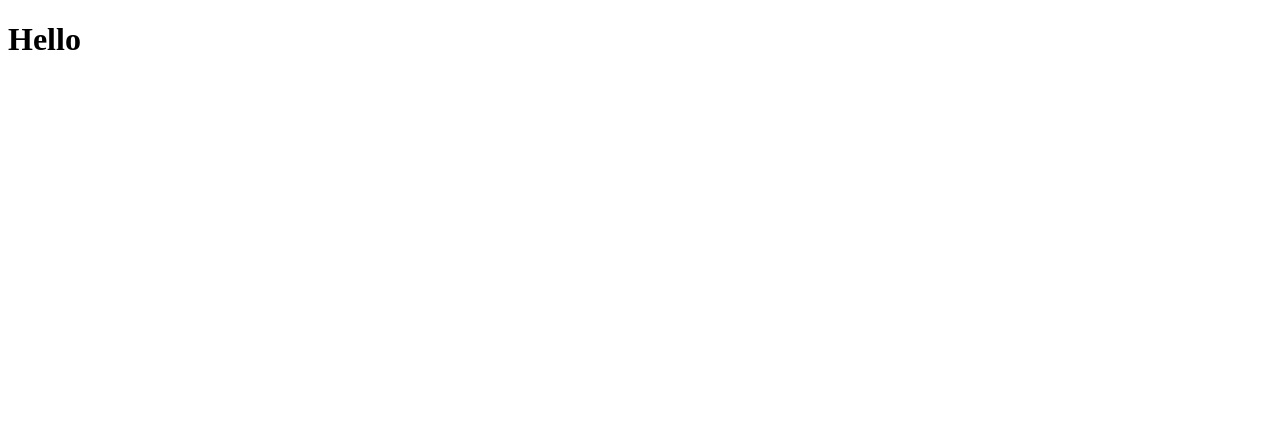
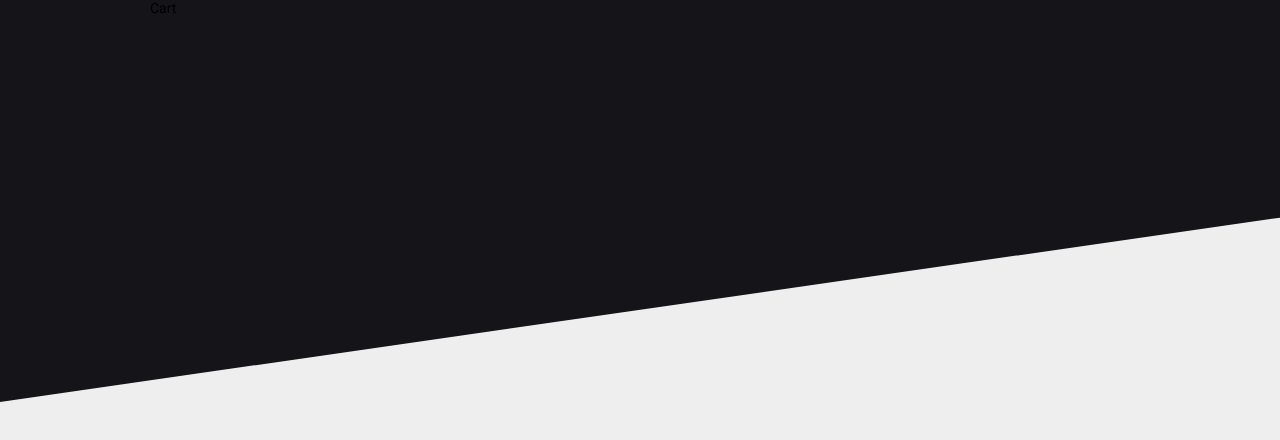
Before and after one commit to stephanogiuseppe/shopping-cart, a React (Create React App) app: page /cart in a window 1280 px wide. Shown: the top 440 px of the page. Built offline with nearby package versions, Linux system fonts and the light colour scheme.

Commit message:
init pages and routes

```diff
--- a/src/App.js
+++ b/src/App.js
@@ -1,10 +1,16 @@
 import React from 'react'
+import { BrowserRouter } from 'react-router-dom'
+
+import GlobalStyle from './styles/global'
+import Routes from './routes'
 
 function App() {
   return (
-    <>
-      <h1>Hello</h1>
-    </>
+    <BrowserRouter>
+      <GlobalStyle />
+      {/* <Header /> */}
+      <Routes />
+    </BrowserRouter>
   )
 }
 
--- /dev/null
+++ b/src/pages/Cart/index.js
@@ -0,0 +1,5 @@
+import React from 'react'
+
+export default function Cart() {
+  return <div>Cart</div>
+}
--- /dev/null
+++ b/src/pages/Home/index.js
@@ -0,0 +1,5 @@
+import React from 'react'
+
+export default function Home() {
+  return <div>Home</div>
+}
--- /dev/null
+++ b/src/routes.js
@@ -0,0 +1,14 @@
+import React from 'react'
+import { Switch, Route } from 'react-router-dom'
+
+import Home from './pages/Home'
+import Cart from './pages/Cart'
+
+export default function Routes() {
+  return (
+    <Switch>
+      <Route path="/" exact component={Home} />
+      <Route path="/cart" component={Cart} />
+    </Switch>
+  )
+}
--- a/src/styles/global.js
+++ b/src/styles/global.js
@@ -1,6 +1,10 @@
 import { createGlobalStyle } from 'styled-components'
 
+import background from './../assets/images/background.svg'
+
 export default createGlobalStyle`
+  @import url('https://fonts.googleapis.com/css?family=Roboto&display=swap');
+
   * {
     margin: 0;
     padding: 0;
@@ -13,16 +17,21 @@ export default createGlobalStyle`
   }
 
   body {
-    background: #dedede;
-    -webkit-font-smoothing: antialiased !important;
+    background: #eee url(${background}) no-repeat center top;
+    -webkit-font-smoothing: antialiased;
   }
 
   body, input, button {
-    font-size: 14px;
-    font-family: Arial, Helvetica, sans-serif;
+    font: 14px Roboto, sans-serif;
   }
 
   button {
     cursor: pointer;
   }
+
+  #root {
+    max-width: 1020px;
+    margin: 0 auto;
+    padding: 0 20px 50px;
+  }
 `
```
Also changed, not shown: src/assets/images/background.svg (added).
